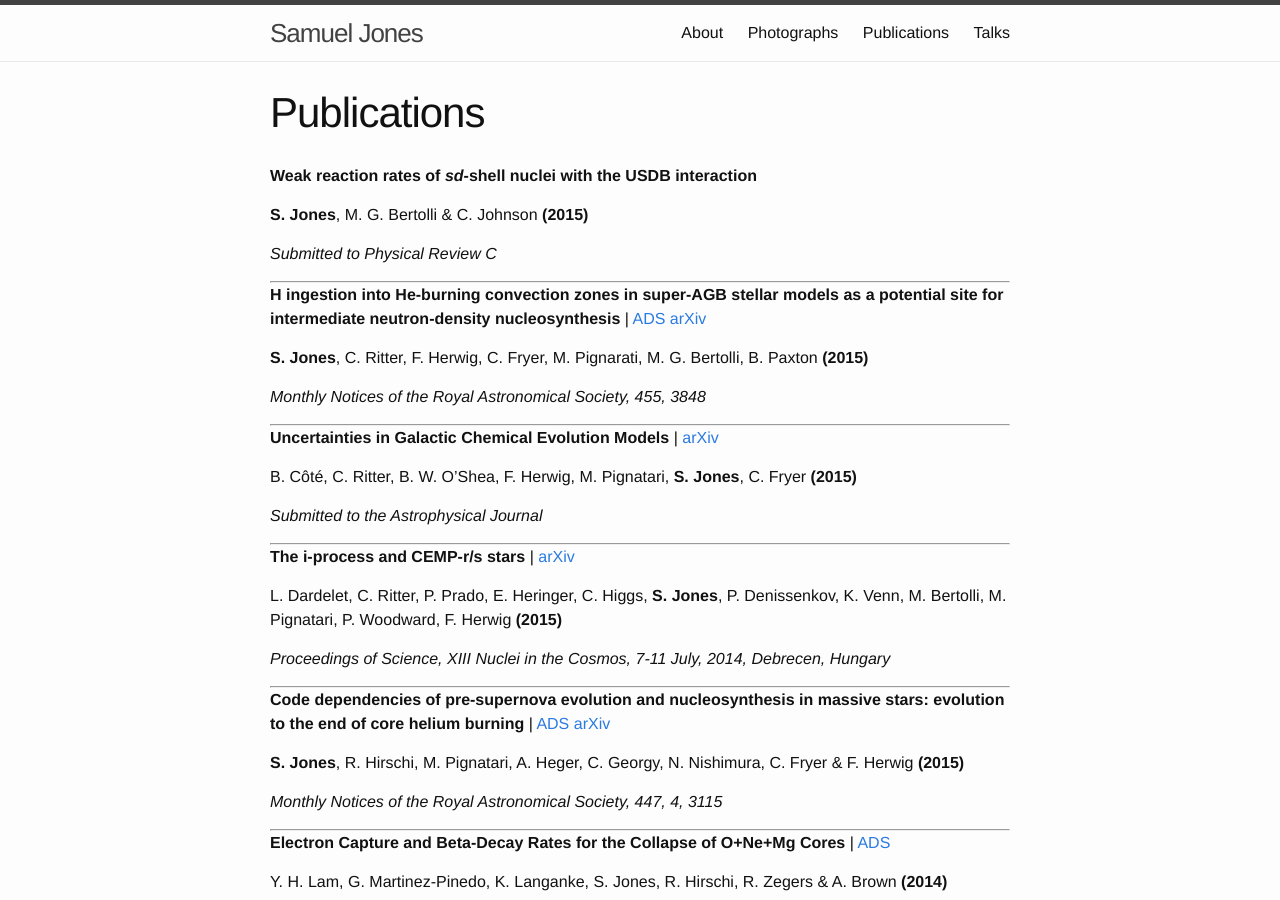
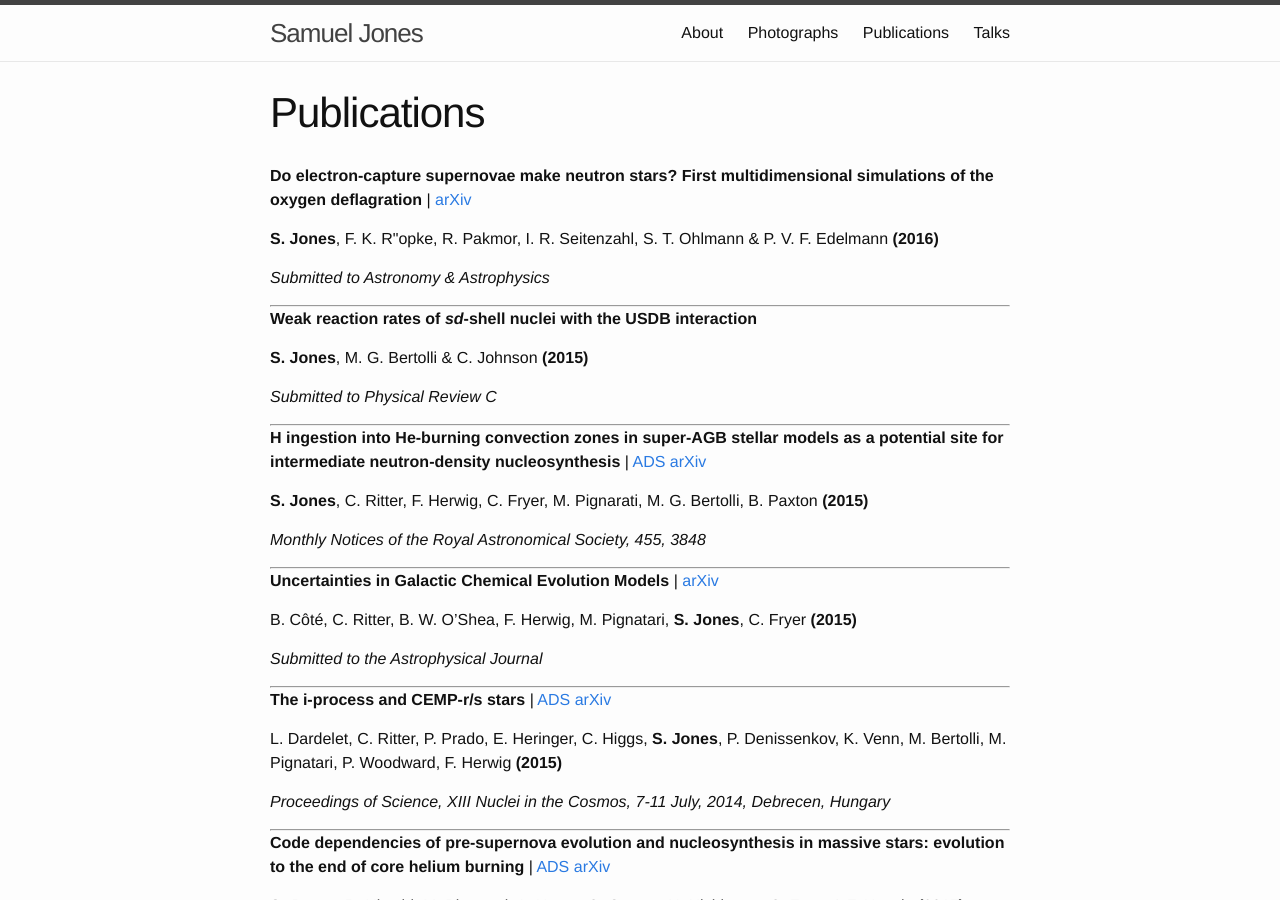
Before and after one commit to swjones/swjones.github.io, a Jekyll site: the page built from publications.md, in a window 1280 px wide and 900 px high. Built offline with Jekyll 4.4.1, drawn with Linux system fonts in a browser that asks for light colours; formulas are drawn with MathJax 3.

Commit message:
adding new arXiv submission
Former-commit-id: 2ff0b23d2d332c82f711d542aabba467f062f252

```diff
--- a/publications.md
+++ b/publications.md
@@ -2,6 +2,16 @@
 layout: page
 title: Publications
 permalink: /publications/
+---
+
+__Do electron-capture supernovae make neutron stars? First multidimensional
+simulations of the oxygen deflagration__
+| [arXiv](http://arxiv.org/abs/1602.05771)
+
+__S. Jones__, F. K. R\"opke, R. Pakmor, I. R. Seitenzahl, S. T. Ohlmann & P. V. F. Edelmann __(2016)__
+
+_Submitted to Astronomy & Astrophysics_
+
 ---
 
 __Weak reaction rates of *sd*-shell nuclei with the USDB interaction__
@@ -35,7 +45,9 @@ _Submitted to the Astrophysical Journal_
 ---
 
 __The i-process and CEMP-r/s stars__
-| [arXiv](http://arxiv.org/abs/1505.05500)
+| [ADS](http://adsabs.harvard.edu/abs/2014nic..confE.145D)
+[arXiv](http://arxiv.org/abs/1505.05500)
+
 
 L\. Dardelet, C. Ritter, P. Prado, E. Heringer, C. Higgs, __S. Jones__,
 P\. Denissenkov, K. Venn, M. Bertolli, M. Pignatari, P. Woodward,
```
